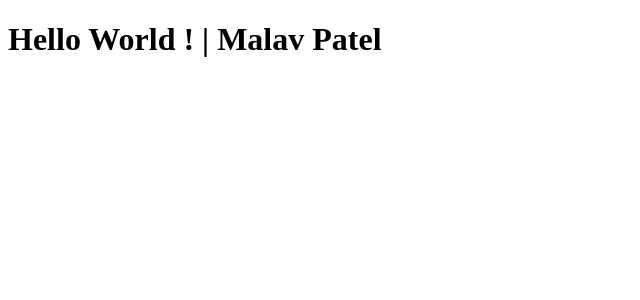
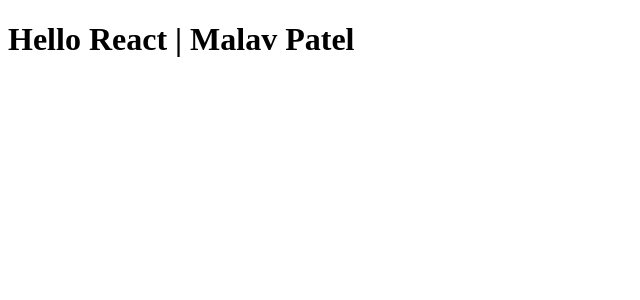
Before and after one commit to Malav2364/React-Practice, a React (Vite) app in the folder 01ViteReact/: page / in a window 1280 px wide. Shown: the top 300 px of the page, without its empty margins (0-640 px from the left). Built offline with nearby package versions, Linux system fonts and the light colour scheme.

Commit message:
Cleaning Code in React App !!

```diff
--- a/01ViteReact/src/App.jsx
+++ b/01ViteReact/src/App.jsx
@@ -1,7 +1,7 @@
 function App() {
   return (
     <>
-      <h1>Hello World ! | Malav Patel</h1>
+      <h1>Hello React  | Malav Patel</h1>
     </>
   )
 }
```
